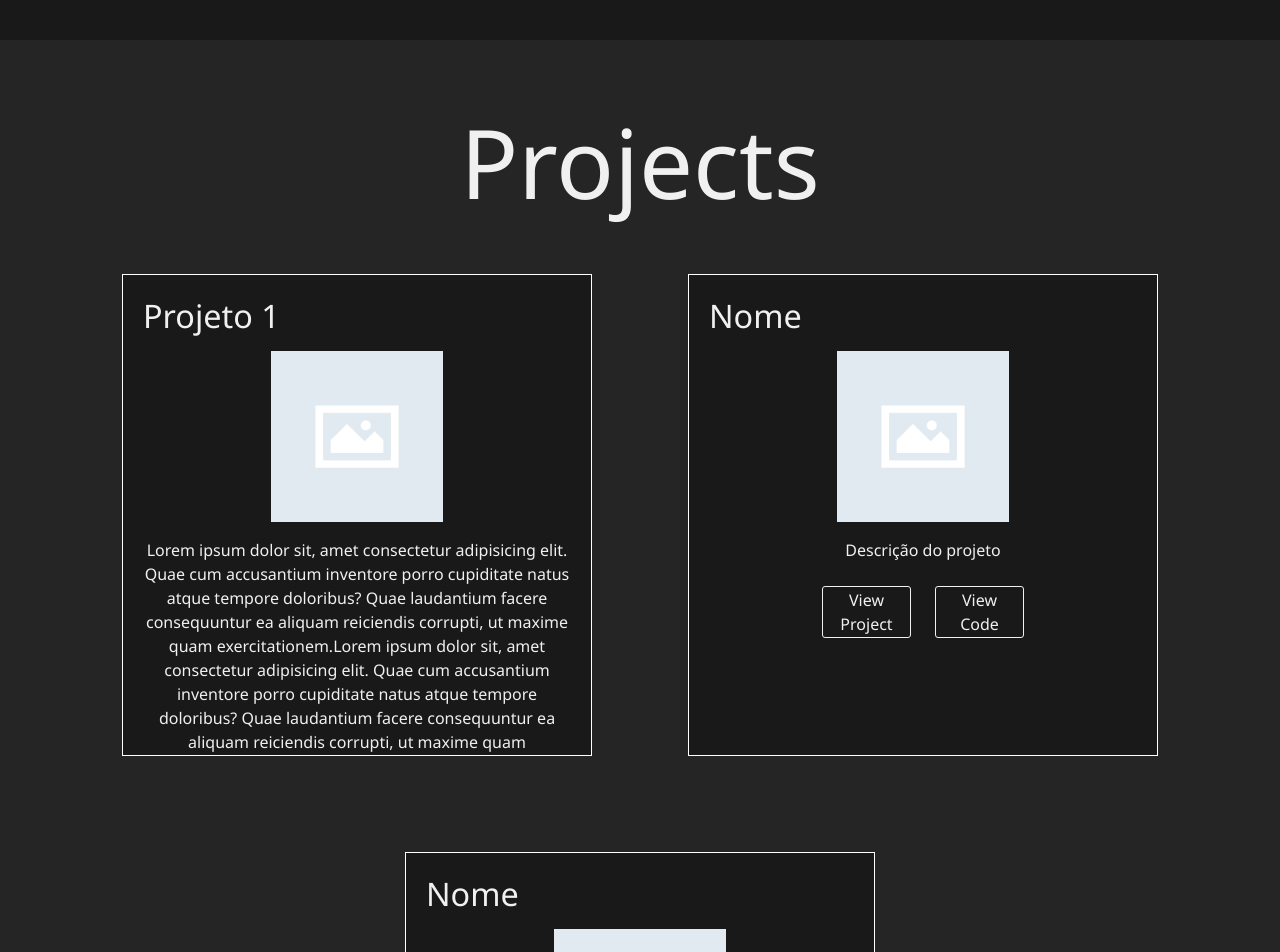
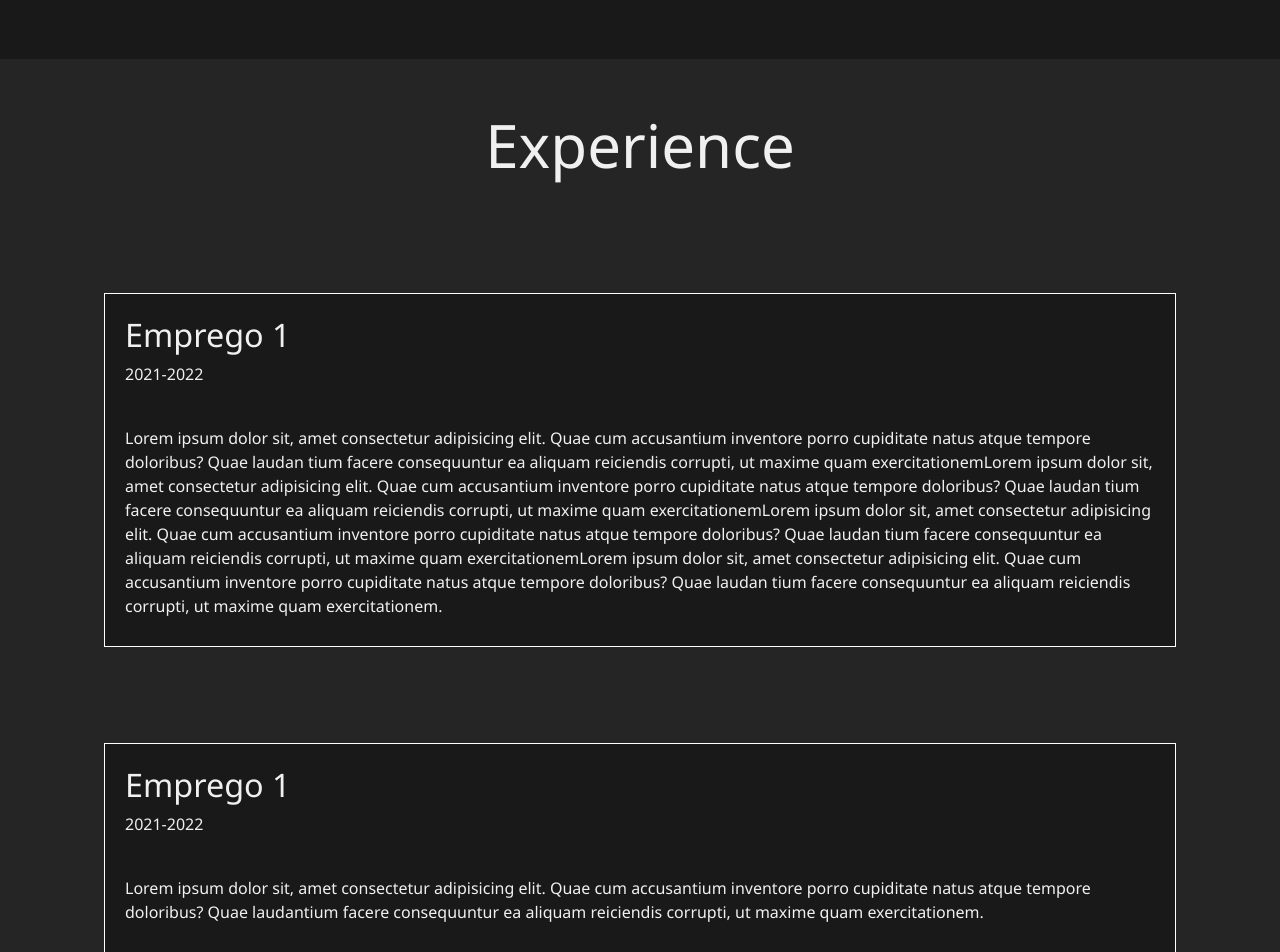
Before and after one commit to Luxxdev/portifolio, a React (Vite) app: page / in a window 1280 px wide. Shown: the part 1848-2800 px from the top of the page. Built offline with nearby package versions, Linux system fonts and the light colour scheme.

Commit message:
experience section

```diff
--- /dev/null
+++ b/src/components/Experience/Experience.tsx
@@ -0,0 +1,35 @@
+import { styled, Typography } from "@mui/material"
+import React from "react"
+
+interface expProps {
+    name?: string
+    date?: string
+    description?: string
+}
+
+const Experience: React.FC<expProps> = ({ name, date, description }) => {
+    const StyledExperience = styled('div')(({ theme }) => ({
+        minHeight: '100%',
+        maxHeight: '60vh',
+        overflow: 'auto',
+        padding: '20px',
+        backgroundColor: theme.palette.primary.main,
+    }))
+    return (
+        <>
+            <StyledExperience>
+                <Typography color="primary.contrastText" variant="h4" fontWeight={'lighter'} textAlign="left" pb={1}>
+                    {name}
+                </Typography>
+                <Typography color="primary.contrastText" fontWeight={'lighter'} pb={5}>
+                    {date}
+                </Typography>
+                <Typography color="primary.contrastText" fontWeight={'lighter'} pb={1}>
+                    {description}
+                </Typography>
+            </StyledExperience>
+        </>
+    )
+}
+
+export default Experience
--- a/src/components/NavBar/NavBar.tsx
+++ b/src/components/NavBar/NavBar.tsx
@@ -48,15 +48,14 @@ const NavBar = () => {
               About
             </StyledMenu>
 
+            <StyledMenu onClick={() => ScrollTo('experience')}>
+              Experience
+            </StyledMenu>
+
             <StyledMenu onClick={() => ScrollTo('projects')}>
               Projects
             </StyledMenu>
-            {/* <StyledA onClick={() => ScrollTo('projects')}>
-            <MenuItem>Experience</MenuItem>
-            </StyledA>
-            <StyledA onClick={() => ScrollTo('footer')}>
-            <MenuItem>Contact</MenuItem>
-            </StyledA> */}
+
             <LanguageSwitcher />
           </StyledToolbar>
 
--- a/src/components/SkillsButton/SkillsButton.tsx
+++ b/src/components/SkillsButton/SkillsButton.tsx
@@ -10,7 +10,7 @@ const SkillsButton: React.FC<SkillsButtonProps> = ({ children, fixedSizeRatio })
     border: `1px solid ${theme.palette.primary.contrastText}`,
     borderRadius: '3px',
     padding: '15px 15px',
-    width: '100%',
+    width: fixedSizeRatio ? 'fit-content' : '100%',
     margin: fixedSizeRatio ? '0px' : '20px',
     aspectRatio: fixedSizeRatio ? 1 / 1 : 'auto',
     color: theme.palette.primary.contrastText,
--- a/src/pages/Home/Home.tsx
+++ b/src/pages/Home/Home.tsx
@@ -3,6 +3,7 @@ import NavBar from '../../components/NavBar/NavBar'
 import About from './sections/About/About'
 import Hero from './sections/Hero/Hero'
 import Projects from './sections/Projects/Projects'
+import Experiences from './sections/Experiences/Experiences'
 
 // const StyledDiv = styled('div')(({  }) => ({
 //   overflowY: 'scroll',
@@ -18,6 +19,7 @@ const Home = () => {
       <NavBar />
       <Hero />
       <About />
+      <Experiences />
       <Projects />
       <Footer />
     </>
--- a/src/pages/Home/sections/About/About.tsx
+++ b/src/pages/Home/sections/About/About.tsx
@@ -10,12 +10,12 @@ const About = () => {
     minHeight: '100vh',
     paddingBottom: '50px',
     paddingTop: '50px',
-    [theme.breakpoints.up('xs')]: {
-      alignItems: 'flex-start',
-    },
-    [theme.breakpoints.up('md')]: {
-      alignItems: 'center',
-    },
+    // [theme.breakpoints.up('xs')]: {
+    //   alignItems: 'flex-start',
+    // },
+    // [theme.breakpoints.up('md')]: {
+    //   alignItems: 'center',
+    // },
   }))
 
   return (
@@ -28,7 +28,7 @@ const About = () => {
                 About me
               </Typography>
             </Grid2>
-            <Grid2 size={{ xs: 6, md: 2 }} textAlign={'center'} paddingBottom={5}>
+            <Grid2 size={{ xs: 6, md: 12 }} display={'flex'} justifyContent={'center'} textAlign={'center'} paddingBottom={5}>
               <SkillsButton fixedSizeRatio={true}>
                 <SchoolIcon />
                 <Typography fontWeight={'bold'}>Formação</Typography>
--- /dev/null
+++ b/src/pages/Home/sections/Experiences/Experiences.tsx
@@ -0,0 +1,54 @@
+import { Container, Grid2, styled, Typography } from '@mui/material'
+import Experience from '../../../../components/Experience/Experience'
+
+
+
+const Experiences = () => {
+    const StyledExperience = styled('div')(({ theme }) => ({
+        backgroundColor: theme.palette.primary.light,
+        display: 'flex',
+        minHeight: '100vh',
+        paddingBottom: '50px',
+        paddingTop: '50px',
+        // [theme.breakpoints.up('xs')]: {
+        //     alignItems: 'flex-start',
+        // },
+        // [theme.breakpoints.up('md')]: {
+        //     alignItems: 'center',
+        // },
+    }))
+
+    return (
+        <>
+            <StyledExperience id='experience'>
+                <Container maxWidth="lg">
+                    <Grid2 container spacing={2} justifyContent={'center'}>
+                        <Grid2 size={{ xs: 12, md: 12 }} paddingBottom={5} justifyContent={'center'}>
+                            <Typography color="primary.contrastText" variant="h2" textAlign="center" pb={2}>
+                                Experience
+                            </Typography>
+                        </Grid2>
+                        <Grid2 size={{ xs: 12, md: 12 }} justifyContent={'center'} border={1} borderColor={'"primary.contrastText"'} margin={5}  >
+                            <Experience
+                                name='Emprego 1'
+                                date='2021-2022'
+                                description='Lorem ipsum dolor sit, amet consectetur adipisicing elit. Quae cum accusantium inventore porro cupiditate natus atque tempore doloribus? Quae laudan tium facere
+                consequuntur ea aliquam reiciendis corrupti, ut maxime quam exercitationemLorem ipsum dolor sit, amet consectetur adipisicing elit. Quae cum accusantium inventore porro cupiditate natus atque tempore doloribus? Quae laudan tium facere
+                consequuntur ea aliquam reiciendis corrupti, ut maxime quam exercitationemLorem ipsum dolor sit, amet consectetur adipisicing elit. Quae cum accusantium inventore porro cupiditate natus atque tempore doloribus? Quae laudan tium facere
+                consequuntur ea aliquam reiciendis corrupti, ut maxime quam exercitationemLorem ipsum dolor sit, amet consectetur adipisicing elit. Quae cum accusantium inventore porro cupiditate natus atque tempore doloribus? Quae laudan tium facere
+                consequuntur ea aliquam reiciendis corrupti, ut maxime quam exercitationem.' />
+                        </Grid2>
+                        <Grid2 size={{ xs: 12, md: 12 }} justifyContent={'center'} border={1} borderColor={'"primary.contrastText"'} margin={5}  >
+                            <Experience
+                                name='Emprego 1'
+                                date='2021-2022'
+                                description='Lorem ipsum dolor sit, amet consectetur adipisicing elit. Quae cum accusantium inventore porro cupiditate natus atque tempore doloribus? Quae laudantium facere
+                consequuntur ea aliquam reiciendis corrupti, ut maxime quam exercitationem.' />
+                        </Grid2>
+                    </Grid2>
+                </Container>
+            </StyledExperience >
+        </>
+    )
+}
+export default Experiences
--- a/src/pages/Home/sections/Projects/Projects.tsx
+++ b/src/pages/Home/sections/Projects/Projects.tsx
@@ -5,7 +5,7 @@ import Project from '../../../../components/Project/Project'
 const Projects = () => {
 
   const StyledProjects = styled('div')(({ theme }) => ({
-    backgroundColor: theme.palette.primary.light,
+    backgroundColor: theme.palette.primary.main,
     minHeight: '100vh',
     paddingBottom: '50px',
     paddingTop: '50px',
```
